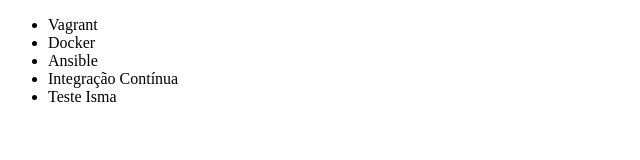
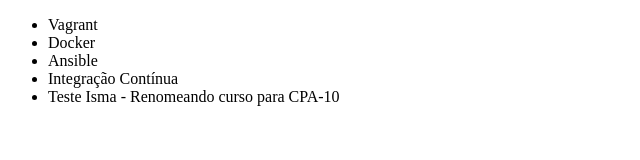
Before and after one commit to ioandrade/ideiasgit, a plain HTML site: page index.html in a window 1280 px wide. Shown: the whole page, without its empty margins (0-640 px from the left). Drawn offline with Linux system fonts and the light colour scheme.

Commit message:
Renomeando curso

```diff
--- a/index.html
+++ b/index.html
@@ -10,7 +10,7 @@
         <li>Docker</li>
         <li>Ansible</li>
         <li>Integração Contínua</li>
-        <li>Teste Isma</li>
+        <li>Teste Isma - Renomeando curso para CPA-10</li>
     </ul>
 </body>
 </html>
```
